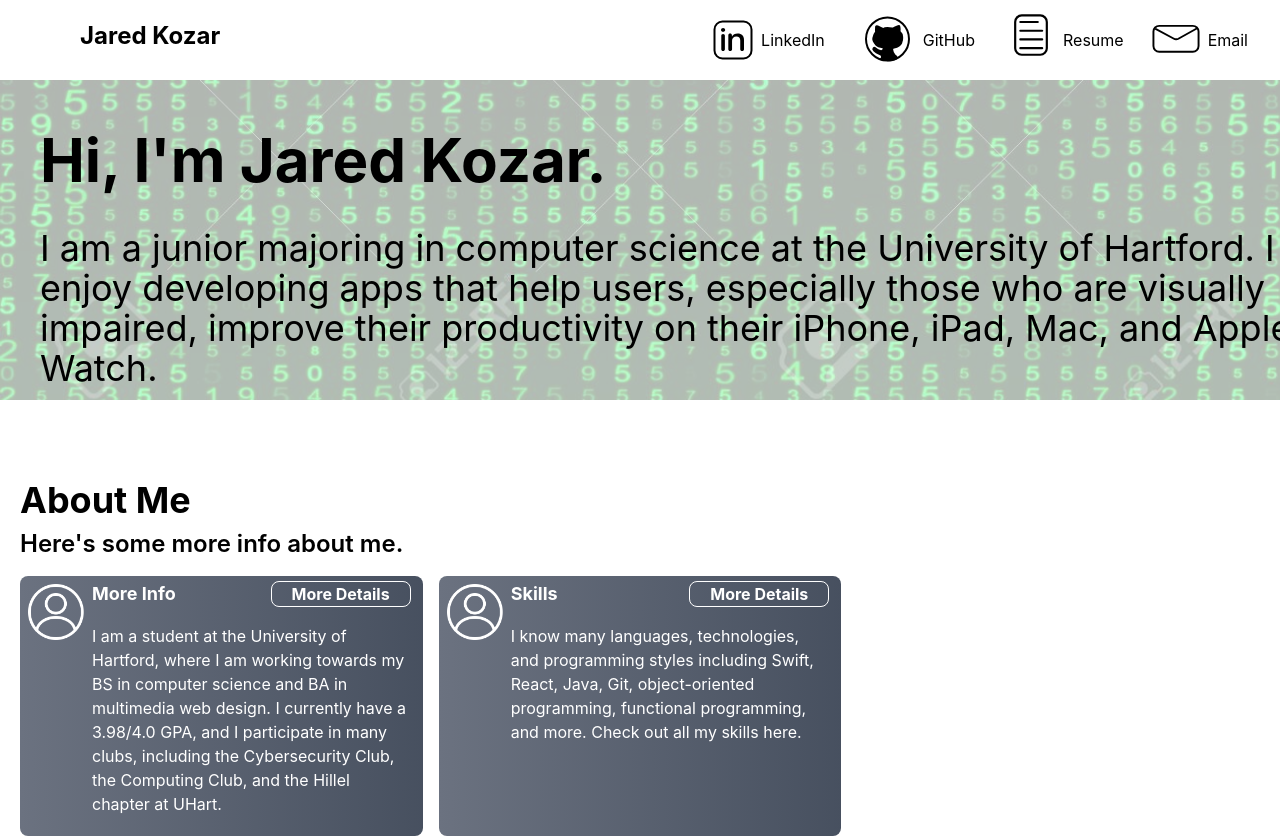
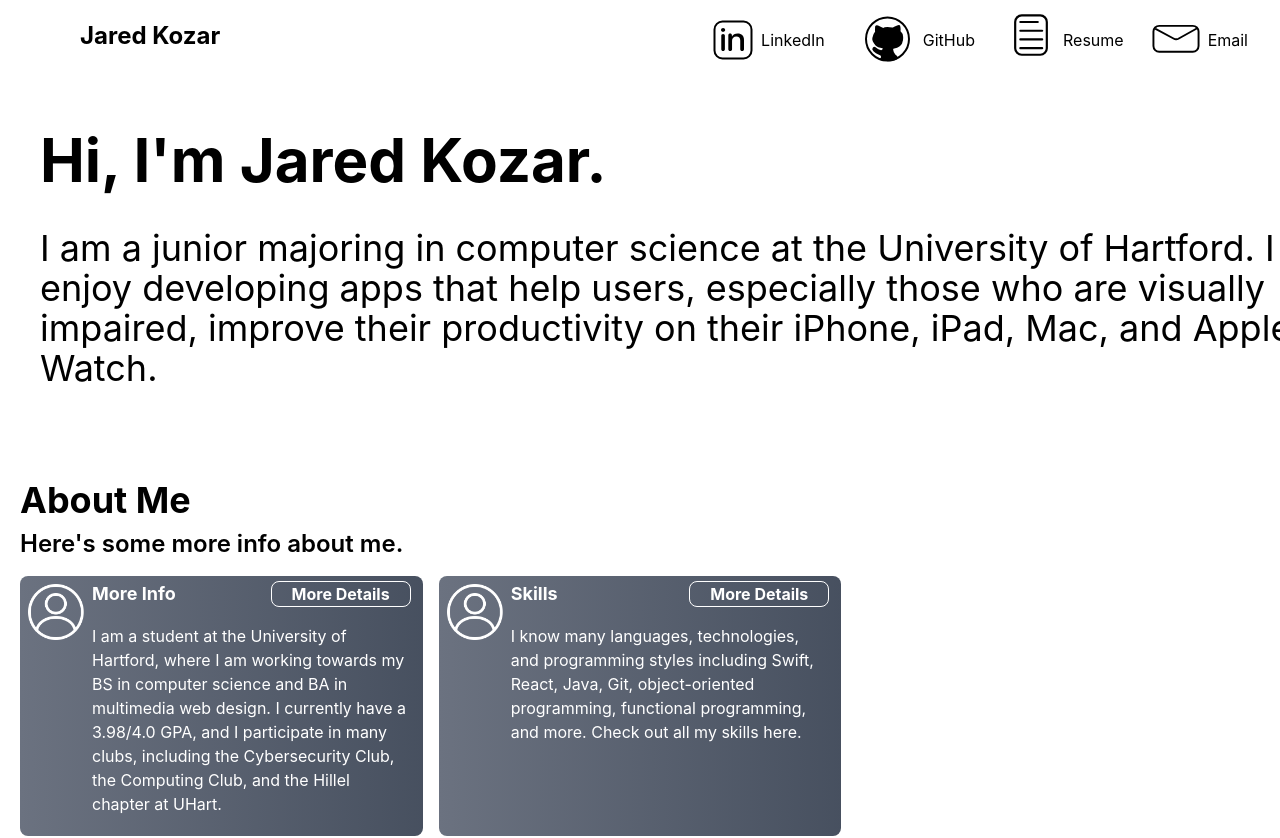
Before and after one commit to jaredrkozar/personal-site, a React (Create React App) app: page / in a window 1280 px wide. Shown: the top 838 px of the page. Built offline with nearby package versions, Linux system fonts and the light colour scheme.

Commit message:
removed photo

```diff
--- a/src/Header/Header.js
+++ b/src/Header/Header.js
@@ -4,7 +4,7 @@ import codeImg from  "../Images/code.jpeg";
 function Header() {
   return (
 <div class="relative w-screen h-80 overflow-hidden">
-  <img src={codeImg} alt="Avatar" class="bg-gradient-to-r from-blue-500 to-transparent opacity-30 object-cover w-full h-full" />
+
   <div class="absolute w-full py-2.5 top-10 inset-x-0 text-6xl font-bold dark:text-white left-10">Hi, I'm Jared Kozar.</div>
   <div class="absolute w-full bottom-3 text-4xl dark:text-white left-10 mr-[83px]">I am a junior majoring in computer science at the University of Hartford. I enjoy developing apps that help users, especially those who are visually impaired, improve their productivity on their iPhone, iPad, Mac, and Apple Watch. </div>
 
```
